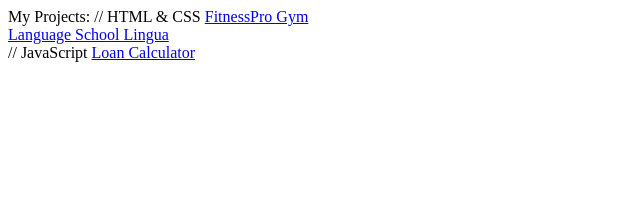
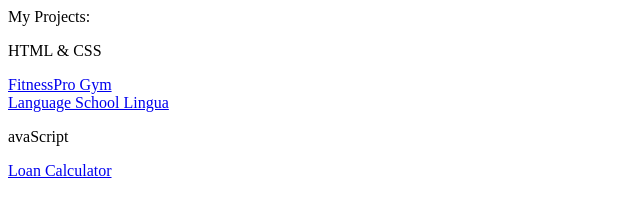
Before and after one commit to jovanamarceta/jovanamarceta.github.io, a plain HTML site: page index.html in a window 1280 px wide. Shown: the whole page, without its empty margins (0-640 px from the left). Drawn offline with Linux system fonts and the light colour scheme.

Commit message:
Update index.html

```diff
--- a/index.html
+++ b/index.html
@@ -1,8 +1,8 @@
 My Projects:
 
-// HTML & CSS
+<p>HTML & CSS</p>
 <a href="jovanamarceta.github.io/ProFitness Center/index.html"> FitnessPro Gym</a> <br>
 <a href="jovanamarceta.github.io/Language School Lingua/">Language School Lingua</a> <br>
 
-// JavaScript
+<p>avaScript</p>
 <a href="jovanamarceta.github.io/3.LoanCalculator/">Loan Calculator</a>
```
